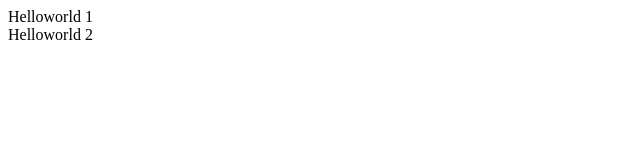
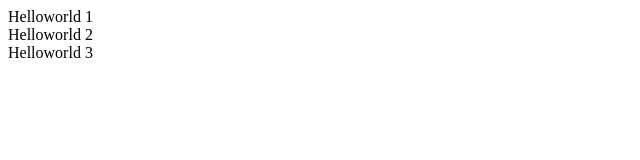
Before and after one commit to edmrxxgithub/git_three, a plain HTML site: page index.html in a window 1280 px wide. Shown: the whole page, without its empty margins (0-640 px from the left). Drawn offline with Linux system fonts and the light colour scheme.

Commit message:
helloworld 3

```diff
--- a/index.html
+++ b/index.html
@@ -8,5 +8,7 @@
     Helloworld 1
     <br>
     Helloworld 2
+    <br>
+    Helloworld 3
   </body>
 </html>
```
